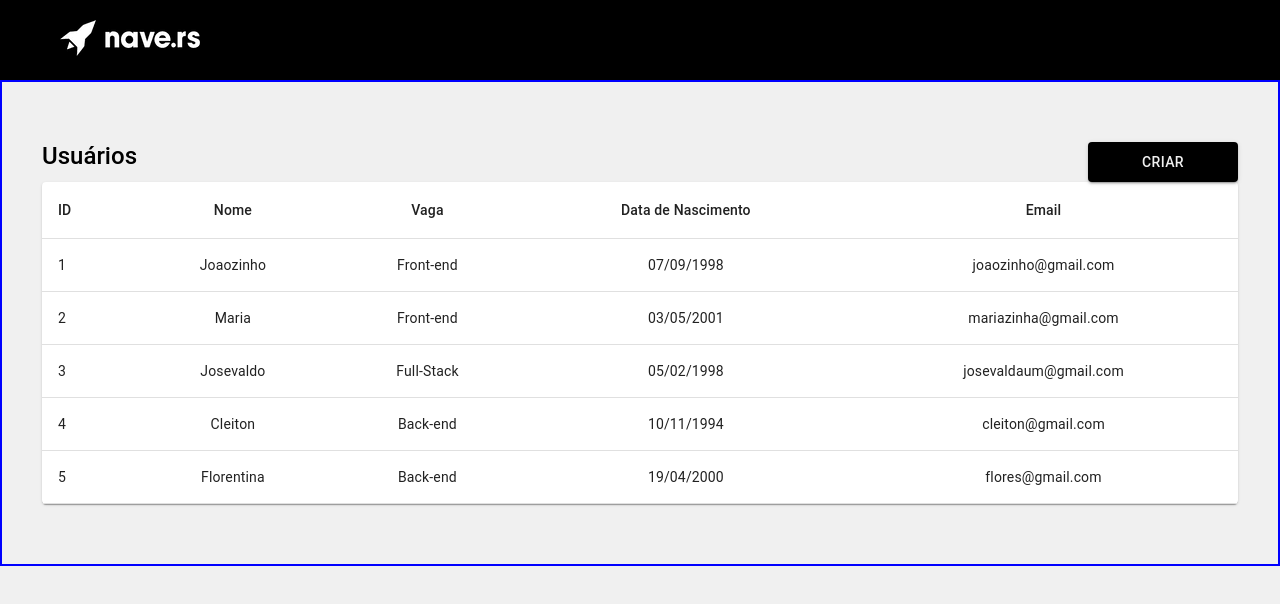
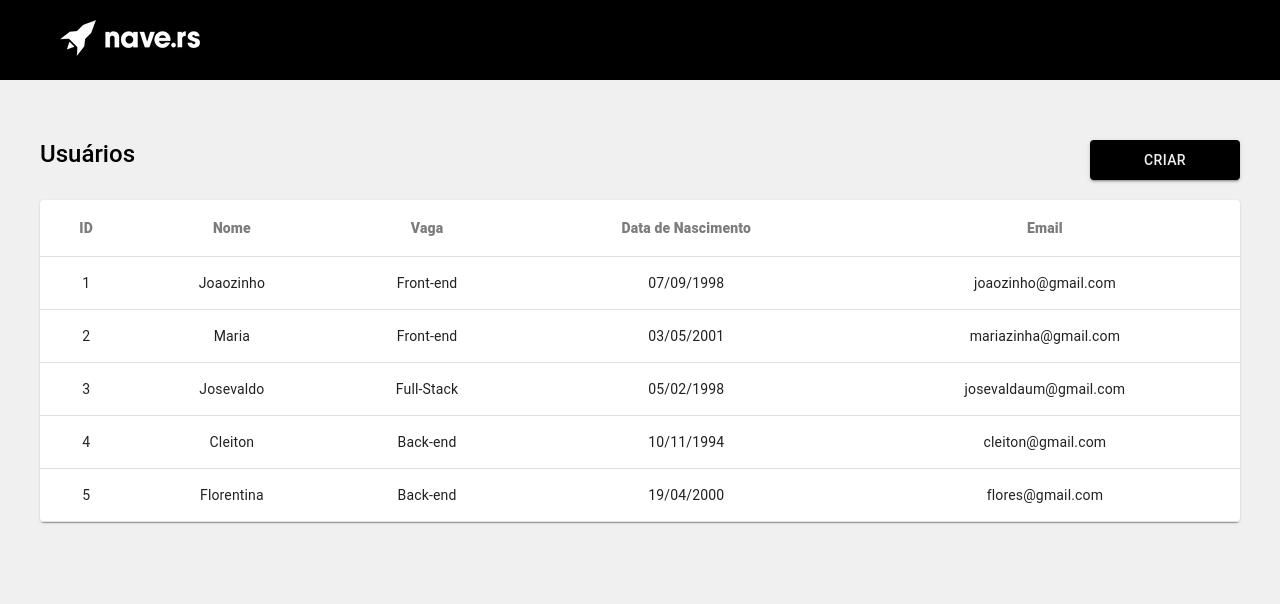
Before and after one commit to luanfv/jobs, a React (Create React App) app: page / in a window 1280 px wide. Shown: the top 604 px of the page. Built offline with nearby package versions, Linux system fonts and the light colour scheme.

Commit message:
Finish styled

```diff
--- a/src/components/Table/index.jsx
+++ b/src/components/Table/index.jsx
@@ -5,6 +5,7 @@ import TableCell from '@material-ui/core/TableCell'
 import TableHead from '@material-ui/core/TableHead'
 import TableRow from '@material-ui/core/TableRow'
 import Paper from '@material-ui/core/Paper'
+import {TitleStyle} from './../../theme/styled'
 
 const createData = (id, name, stack, birth, email) => {
   return { id, name, stack, birth, email }
@@ -23,17 +24,27 @@ export default () => (
         <Table aria-label="simple table">
         <TableHead>
             <TableRow>
-            <TableCell>ID</TableCell>
-            <TableCell align="center">Nome</TableCell>
-            <TableCell align="center">Vaga</TableCell>
-            <TableCell align="center">Data de Nascimento</TableCell>
-            <TableCell align="center">Email</TableCell>
+                <TableCell align="center">
+                    <TitleStyle>ID</TitleStyle>
+                </TableCell>
+                <TableCell align="center">
+                    <TitleStyle>Nome</TitleStyle>
+                </TableCell>
+                <TableCell align="center">
+                    <TitleStyle>Vaga</TitleStyle>
+                </TableCell>
+                <TableCell align="center">
+                    <TitleStyle>Data de Nascimento</TitleStyle>
+                </TableCell>
+                <TableCell align="center">
+                    <TitleStyle>Email</TitleStyle>
+                </TableCell>
             </TableRow>
         </TableHead>
         <TableBody>
             {rows.map(row => (
             <TableRow key={row.id}>
-                <TableCell component="th" scope="row">
+                <TableCell align="center" component="th" scope="row">
                 {row.id}
                 </TableCell>
                 <TableCell align="center">{row.name}</TableCell>
--- a/src/screens/Home/style.jsx
+++ b/src/screens/Home/style.jsx
@@ -3,12 +3,12 @@ import styled from 'styled-components'
 export const MainStyle = styled.main`
     width-max: 500px;
     padding: 60px 40px;
-    border: blue solid 2px;
 `
 
 export const FlexBox = styled.div`
     display: flex;
     justify-content: space-between;
+    margin-bottom: 20px;
 `
 
 export const TitleListStyle = styled.h4`
--- a/src/theme/styled.jsx
+++ b/src/theme/styled.jsx
@@ -19,3 +19,8 @@ export const ButtonStyle = styled(Button)`
         color: #FFFFFF;
     }
 `
+
+export const TitleStyle = styled.label`
+    color: #7C7C7C;
+    font-weight: 800;
+`
```
Also changed, not shown: src/theme/index.css (line endings or trailing spaces).
